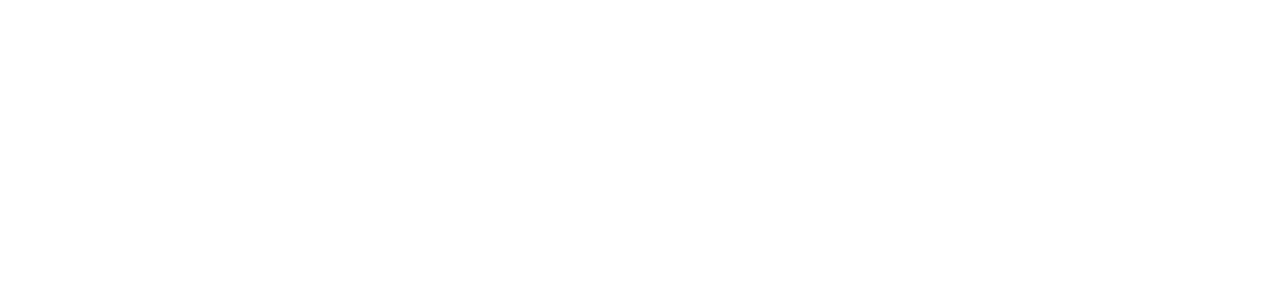
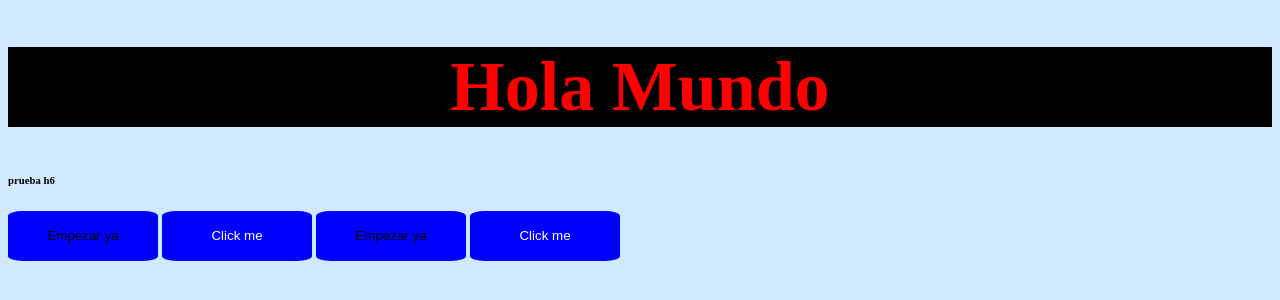
Before and after one commit to MarioSalamanca10/CursoDePCSuite, a plain HTML site: page CLASE5/practica.html in a window 1280 px wide. Drawn offline with Linux system fonts and the light colour scheme.

Commit message:
Final Clase 5

```diff
--- a/CLASE5/practica.html
+++ b/CLASE5/practica.html
@@ -1,11 +1,20 @@
 <!DOCTYPE html>
-<html lang="en">
+<html lang="es">
 <head>
     <meta charset="UTF-8">
     <meta name="viewport" content="width=device-width, initial-scale=1.0">
-    <title>Document</title>
+    <title>Hola Mundo</title>
+    <link rel="stylesheet" href="./style.css">
 </head>
 <body>
+    <!-- Propiedades CSS estilisamos el H1 -->
+     <!-- Style = property name: property value -->
+    <h1 style="color: red; background-color: black; text-align: center; font-size: 70px;">Hola Mundo</h1>
+    <h6>prueba h6</h6>
 
+    <button class="boton btnPrincipal">Empezar ya</button>
+    <button class="boton btnSecundario">Click me</button>
+    <button class="boton btnPrincipal">Empezar ya</button>
+    <button class="boton btnSecundario">Click me</button>
 </body>
 </html>
--- /dev/null
+++ b/CLASE5/style.css
@@ -0,0 +1,21 @@
+/*  Sintaxis de CSS */
+body{
+    background-color: rgb(208, 233, 255);
+}
+.boton{
+    border-radius: 10%;
+    width: 150px;
+    height: 50px;
+}
+.btnPrincipal{
+    color: black;
+    border: none;
+    background-color: rgb(0, 0, 255);
+}
+.btnSecundario{
+    color: white;
+    border: none;
+    background-color: blue;
+}
+
+/* Especificidad */
```
Also changed, not shown: CLASE5/login.html (added, +14 -0 lines), index.html (+3 -3 lines), images/logogit.png (added).
